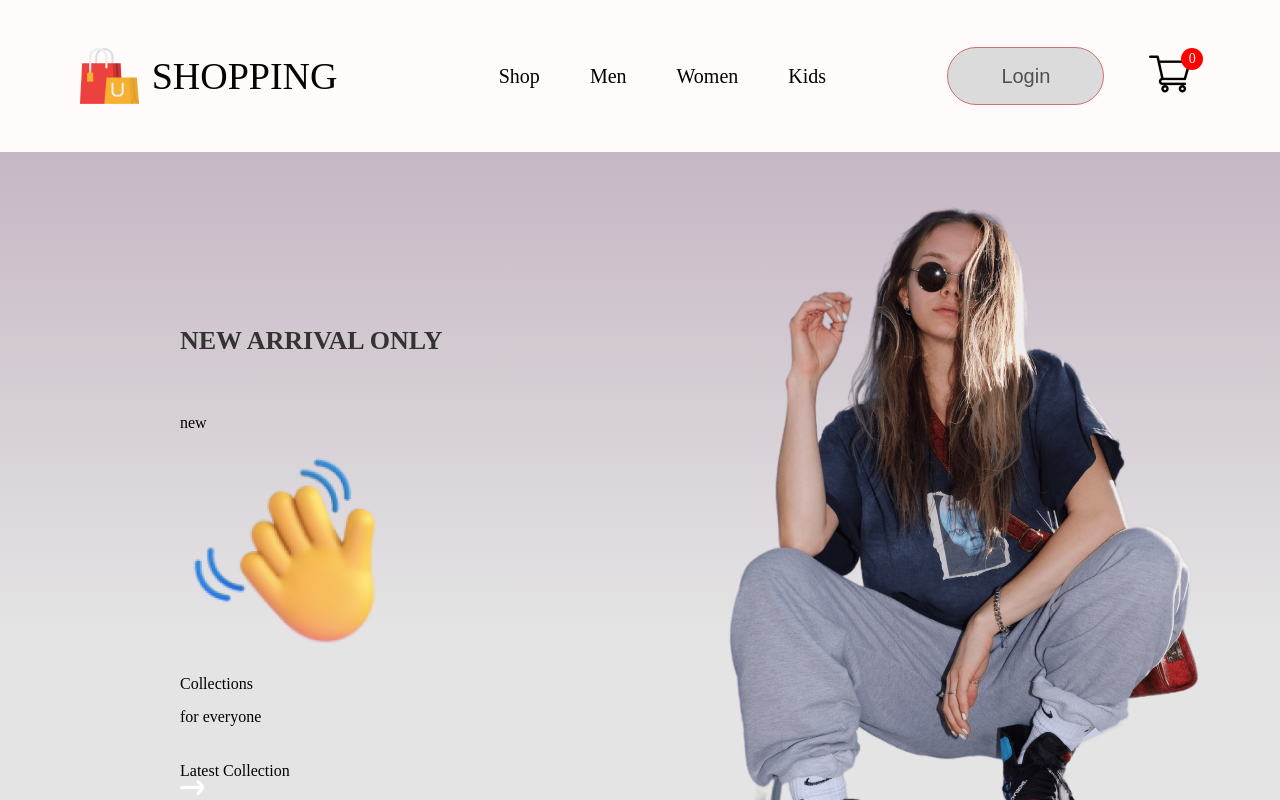
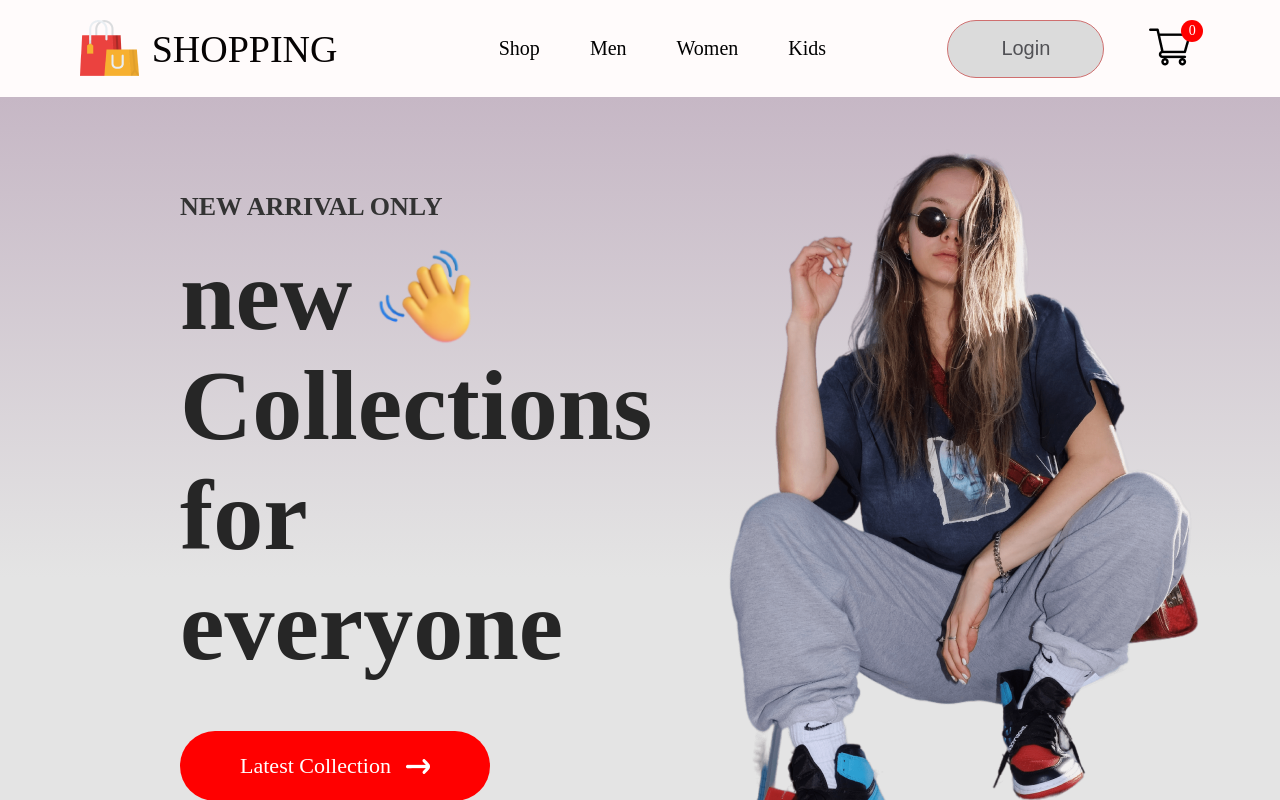
Before and after one commit to Diwash-Tharu/E-commerce-node, a React (Create React App) app in the folder forntend/: page / in a window 1280 px wide. Shown: the top 800 px of the page. Built offline with nearby package versions, Linux system fonts and the light colour scheme; a web font is replaced by a local one.

Commit message:
adding the css in the page

```diff
--- a/forntend/src/Components/Hero/Hero.css
+++ b/forntend/src/Components/Hero/Hero.css
@@ -19,3 +19,33 @@
     font-weight: 600;
     color: #333;
 }
+.hero-left p{
+    color: rgb(38, 38, 38);
+    font-size: 100px;
+    font-weight: 700;
+}
+
+.hero-hand-icon{
+    display: flex;
+    align-items: center;
+    gap: 20px
+}
+
+.hero-hand-icon img{
+    width: 105px;
+}
+
+.hero-latest-btn{
+    display: flex;
+    justify-content: center;
+    align-items: center;
+    gap: 15px;
+    width: 310px;
+    height: 70px;
+    border-radius: 75px;
+    margin-top: 30px;
+    background: red;
+    color: white;
+    font-size: 22px;
+    font-weight: 500;
+}
--- a/forntend/src/Components/Hero/Hero.jsx
+++ b/forntend/src/Components/Hero/Hero.jsx
@@ -10,7 +10,7 @@
         <div className="hero-left">
             <h2>NEW ARRIVAL ONLY</h2>
             <div>
-                <div className="hand-hand-icon">
+                <div className="hero-hand-icon">
                     <p>new</p>
                     <img src={hand_icon} alt="hand icon"></img>
                 </div>
--- a/forntend/src/index.css
+++ b/forntend/src/index.css
@@ -1,3 +1,6 @@
+*{
+  margin: 0;
+}
 body {
   margin: 0;
   font-family: -apple-system, BlinkMacSystemFont, 'Segoe UI', 'Roboto', 'Oxygen',
```
